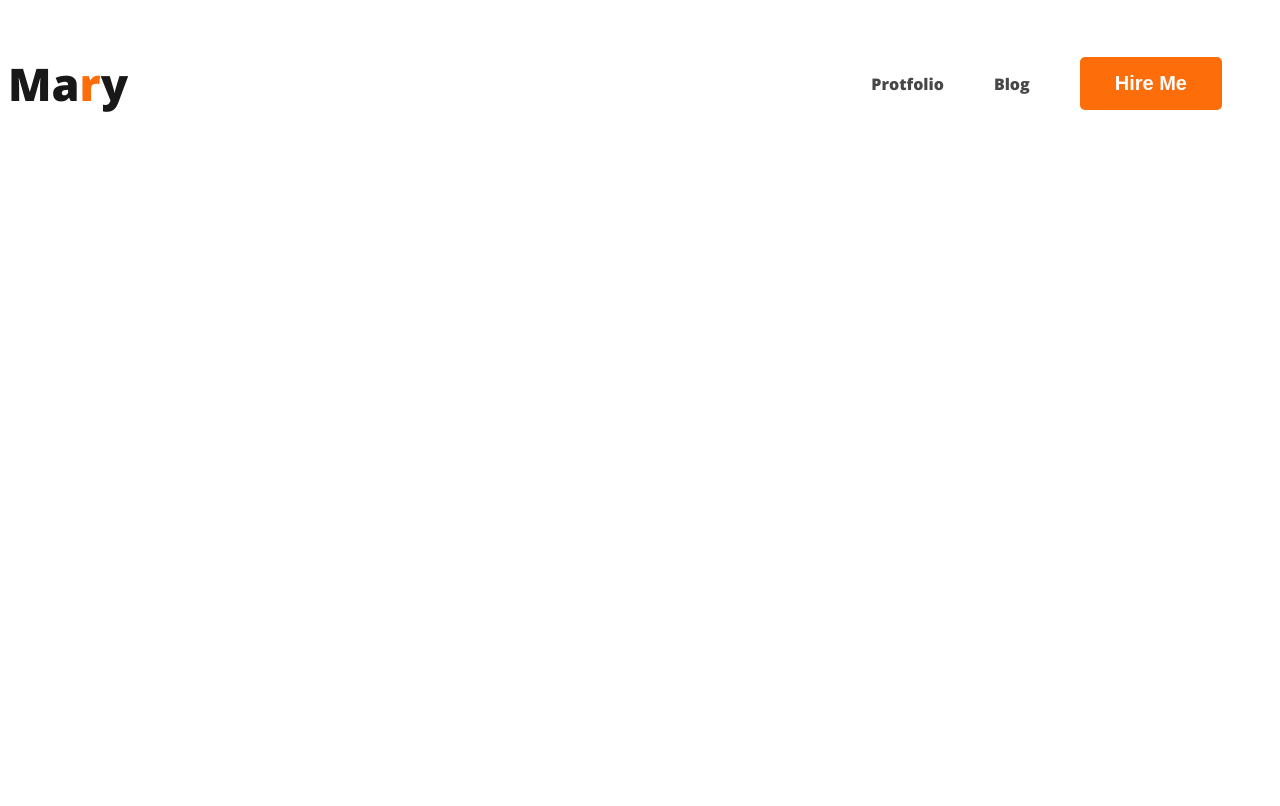
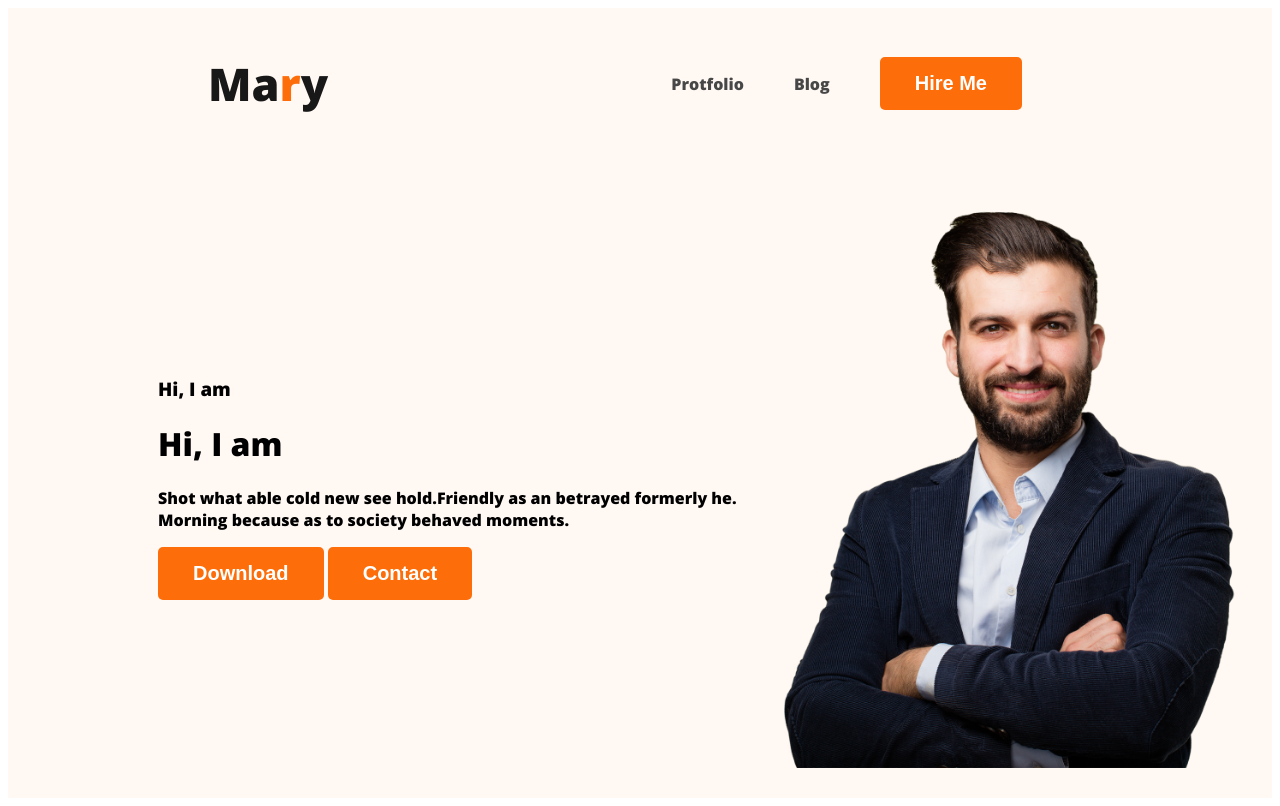
Before and after one commit to nasermunshi/devolaper-potfolio, a plain HTML site: page index.html in a window 1280 px wide. Drawn offline with nearby package versions, Linux system fonts and the light colour scheme.

Commit message:
banner content added

```diff
--- a/index.html
+++ b/index.html
@@ -11,7 +11,7 @@
 
 </head>
 <body>
-   <header>
+   <header class="header">
 <nav>
       <h3 class="nav-title">Ma<span class="text-primary">r</span>y</h3>
       <ul>
@@ -20,6 +20,16 @@
        <li><button class="btn-primary">Hire Me</button></li>
       </ul>
 </nav>
+<div class="banner">
+    <div class="banner-content">
+     <h3 class="banner-greeting">Hi, I  am</h3>
+     <h1 class="banner-title">Hi, I  am</h1>
+     <p>Shot what able cold new see hold.Friendly as an betrayed formerly he. Morning because as to society behaved moments.</p>
+     <button class="btn-primary">Download</button>
+     <button class="btn-primary">Contact</button>
+    </div>
+    <img class="profile-picture" src="images/hardy.png" alt="">
+</div>
    </header>
    <main>
 
--- a/styles/protfolio.css
+++ b/styles/protfolio.css
@@ -18,6 +18,7 @@ nav {
     display: flex;
     justify-content: space-between;
 align-items: center;
+margin: 0 200px;
 }
 .nav-title{
   color: #181818;
@@ -36,3 +37,14 @@ nav a{
        text-decoration: none;
        color: #474747;
 }
+.header{
+    background-color: #fff8f3;
+}
+.banner{
+    padding: 30px 30px 30px 150px;
+    display: flex;
+    align-items: center;
+}
+.banner .profile-picture{
+                    width: 500px;
+}
```
